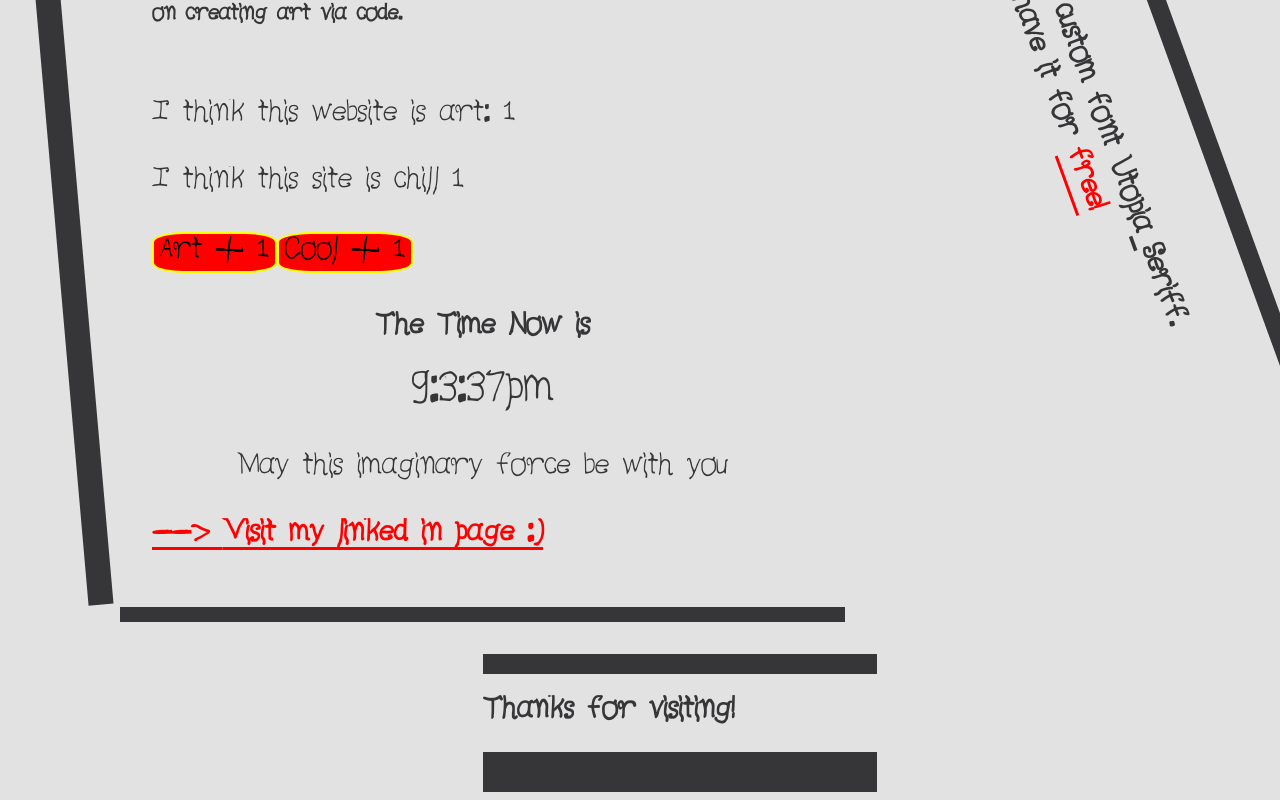
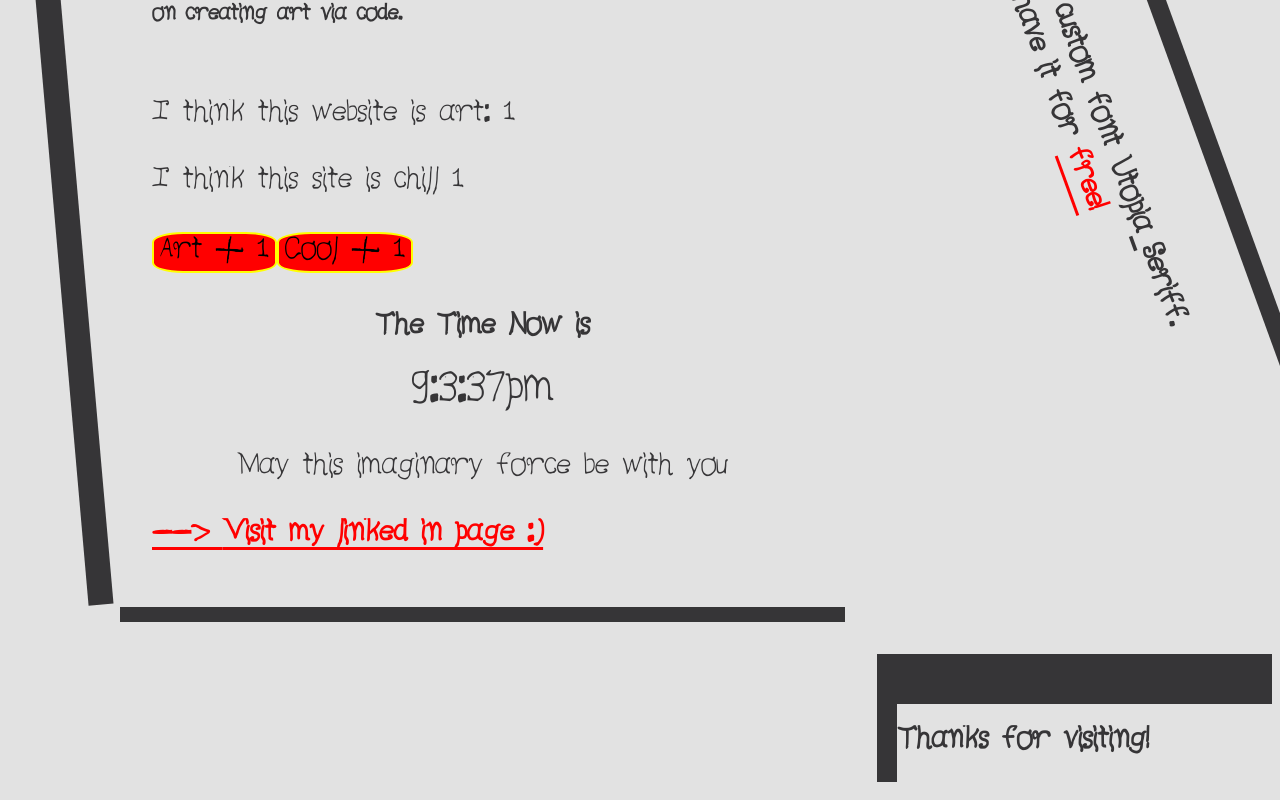
Before and after one commit to adamaslan/code-adamaslan, a React (Create React App) app: page / in a window 1280 px wide. Shown: the part 332-1132 px from the top of the page. Built offline with nearby package versions, Linux system fonts and the light colour scheme.

Commit message:
border-footer-grid

```diff
--- a/src/App.js
+++ b/src/App.js
@@ -12,7 +12,7 @@ const GridLayout = styled.div`
   grid-template-areas:
     "nav nav2 nav2 nav3 "
     "asideLeft main main asideRight"
-    " . 1fr  footer auto";
+    " . 1fr auto footer";
   grid-template-rows: 7rem 1fr . 1fr;
   grid-template-columns: 5rem 1fr 1fr 1fr;
 
@@ -72,10 +72,12 @@ const Main = styled.main`
   margin: 2rem;
 `;
 const Footer = styled.footer`
-  border-top: 20px solid;
+  border-top: 50px solid;
   grid-area: footer;
   font-size: 1rem;
-  border-bottom: 40px solid;
+  border-left: 20px solid;
+  justify-content: right;
+  text-align: left;
 `;
 
 // For Mobile
```
